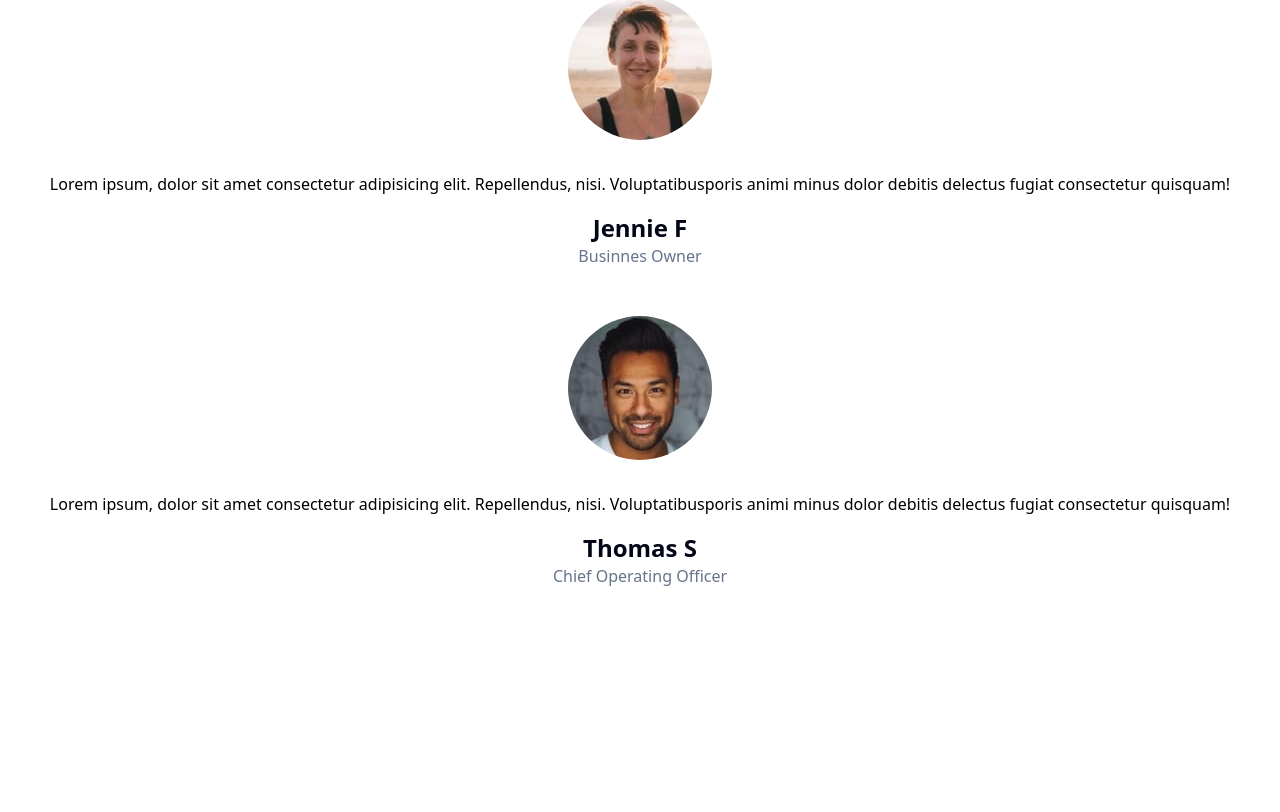
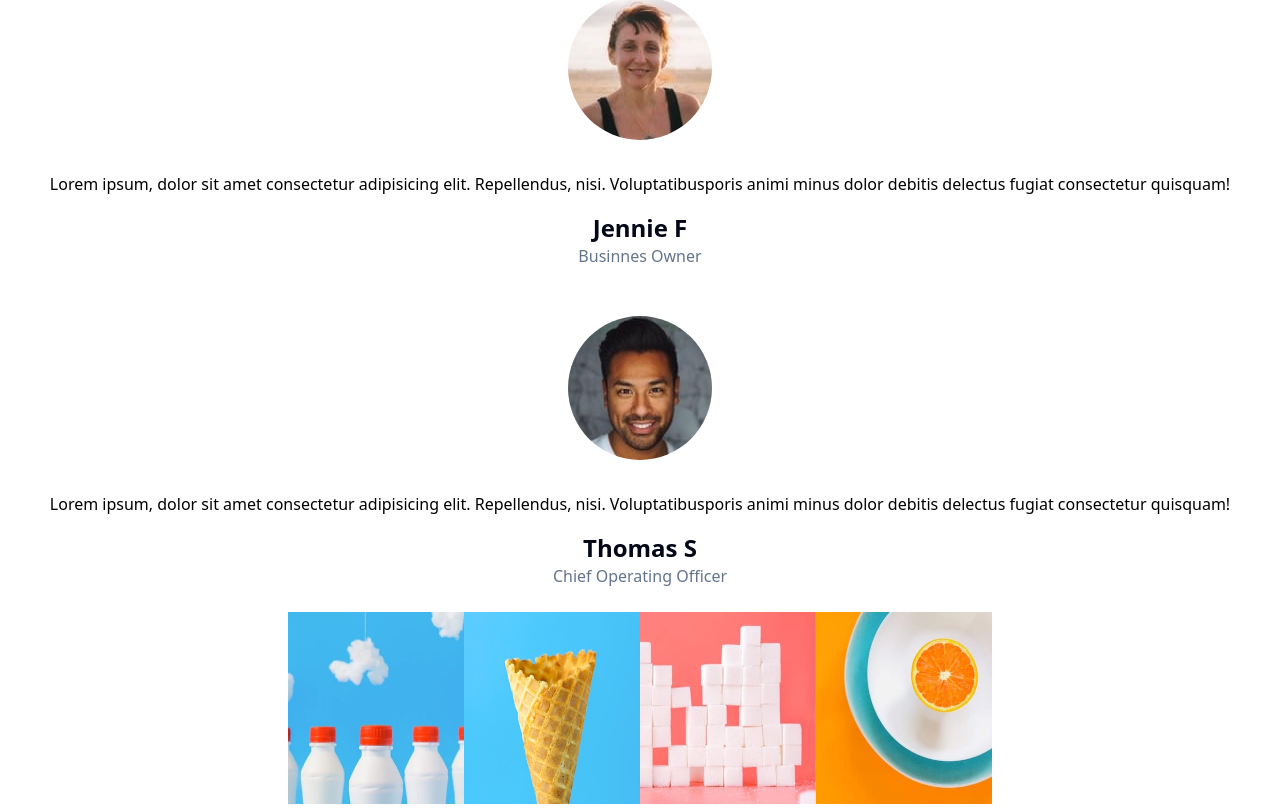
Before and after one commit to MichaelMoranis/landing-page-sunnyside, a React (Vite) app: page / in a window 1280 px wide. Shown: the part 5628-6440 px from the top of the page. Before the commit the page ends 6232 px from the top, so only its background shows below. Built offline with nearby package versions, Linux system fonts and the light colour scheme.

Commit message:
create component images

```diff
--- a/src/App.tsx
+++ b/src/App.tsx
@@ -7,6 +7,7 @@ import ComponentImage from "@components/ComponentImage"
 import ComponentText from "@components/ComponentText"
 import Subtitle from "@components/Subtitle"
 import Cards from "@components/Cards"
+import ImagesBanner from "@components/ImagesBanner"
 
 function App() {
 
@@ -22,6 +23,7 @@ function App() {
       <ComponentImage image={photografy}/>
       <Subtitle />
       <Cards />
+      <ImagesBanner />
     </>
   )
 }
--- /dev/null
+++ b/src/components/ImagesBanner/index.tsx
@@ -0,0 +1,46 @@
+import milkbottles from "@assets/images/mobile/image-gallery-milkbottles.jpg";
+import cone from "@assets/images/mobile/image-gallery-cone.jpg";
+import orange from "@assets/images/mobile/image-gallery-orange.jpg";
+import sugar from "@assets/images/mobile/image-gallery-sugar-cubes.jpg";
+
+// interface arrImagesProps {
+//   src: string;
+//   alt: string;
+// }
+
+// const arrImages: arrImagesProps[] = [
+//   {
+//     src: milkbottles,
+//     alt: "milkbottles",
+//   },
+//   {
+//     src: cone,
+//     alt: "cone",
+//   },
+//   {
+//     src: orange,
+//     alt: "orange",
+//   },
+//   {
+//     src: sugar,
+//     alt: "sugar",
+//   },
+// ];
+
+export default function ImagesBanner() {
+  return (
+    <div className="flex items-center justify-center flex-wrap mb-2 mt-2">
+      {/* {arrImages.map((image, index) => (
+        <img className="h-72 w-72" key={index} src={image.src} alt={image.alt} />
+      ))} */}
+      <div className="flex justify-center items-center">
+        <img className="h-48 w-44" src={milkbottles} alt="" />
+        <img className="h-48 w-44"  src={cone} alt="" />
+      </div>
+      <div className="flex justify-center items-center">
+        <img className="h-48 w-44"  src={sugar} alt="" />
+        <img className="h-48 w-44"  src={orange} alt="" />
+      </div>
+    </div>
+  );
+}
```
